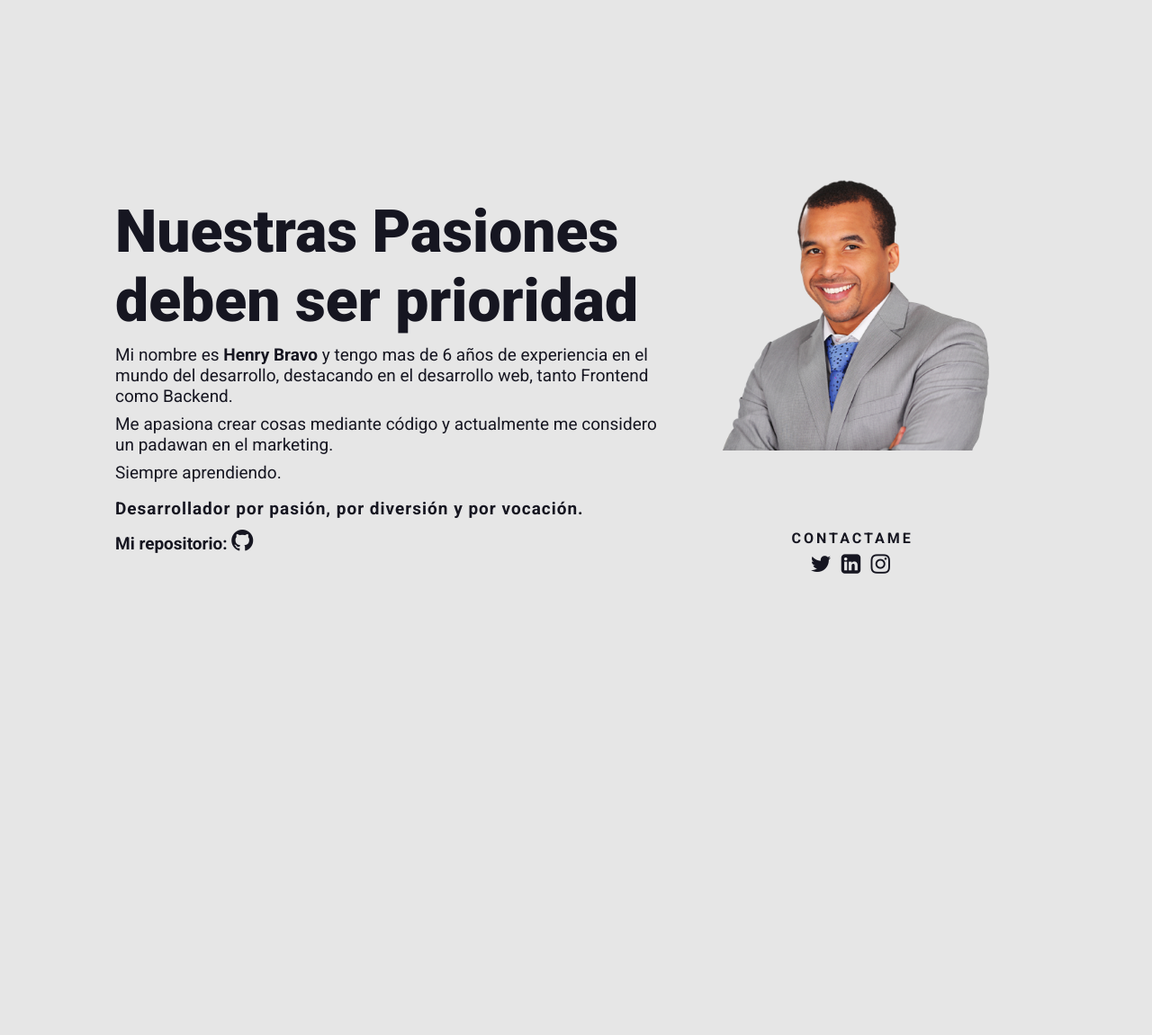
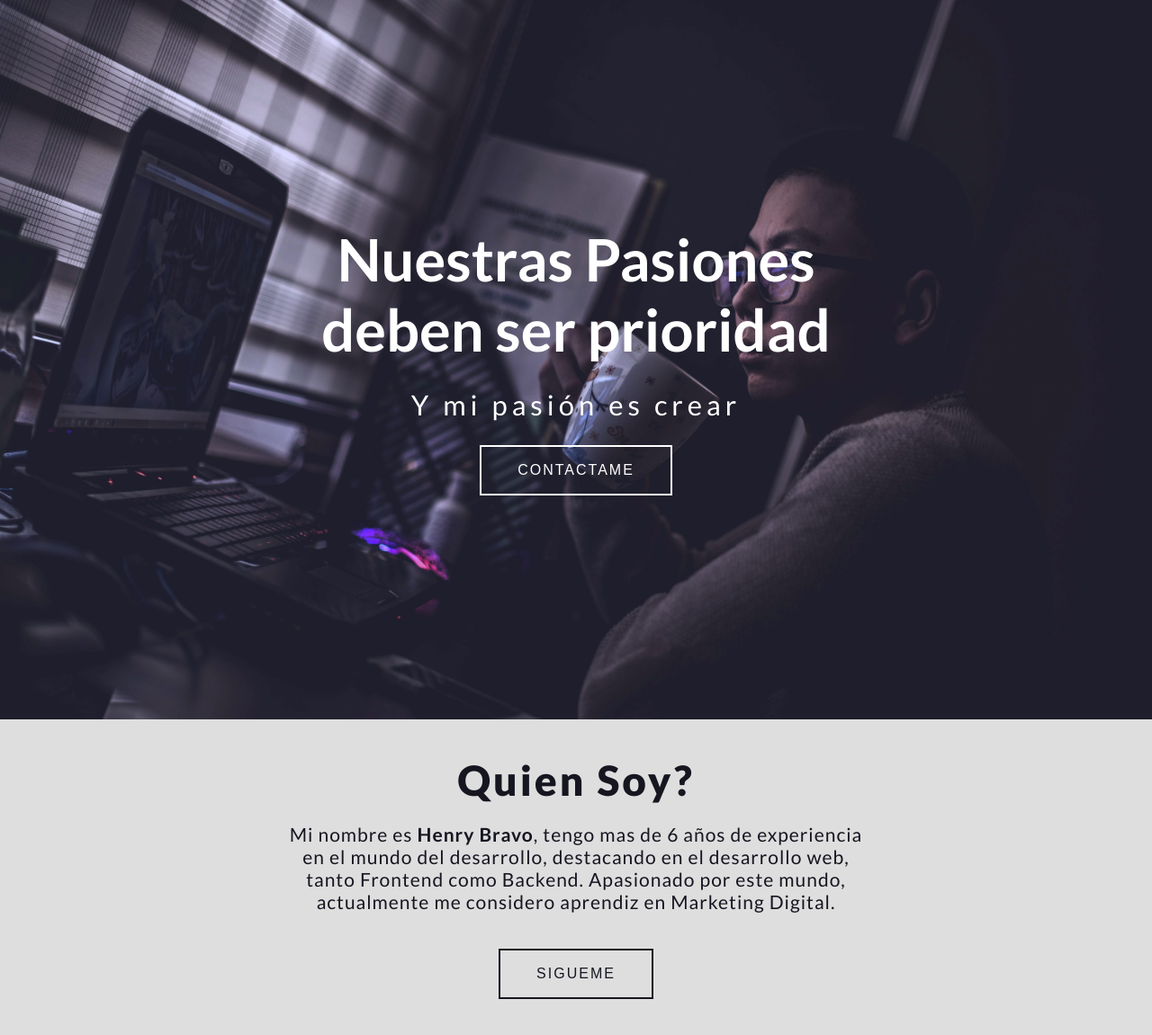
Before and after one commit to HenryGBC/MyPageFront, a website built with webpack: page src/index.html in a window 1280 px wide. Shown: the whole page at 90% size. Before the commit the page ends 800 px from the top, so only its background shows below. Built offline with nearby package versions, Linux system fonts and the light colour scheme.

Commit message:
Section two

```diff
--- a/src/index.html
+++ b/src/index.html
@@ -8,47 +8,39 @@
     <title>HenryGBC</title>
 </head>
 <body>
+    <!-- <nav class="navbar">
+        <div class="logo">
+            <h2>HenryGBC</h2>
+        </div>
+        <button class="btn btn-primary">
+            <span>Contactame</span>
+        </button>
+    </nav> -->
     <div class="section-one">
         <div class="row">
             <div class="text">
                 <h1>Nuestras Pasiones deben ser prioridad</h1>
-                <p>
-                    Mi nombre es <strong>Henry Bravo</strong> y tengo mas de 6 años de experiencia en el mundo del desarrollo,
-                    destacando en el desarrollo web, tanto Frontend como Backend.
-                </p>
-                <p>
-                    Me apasiona crear cosas mediante código y actualmente me considero un padawan en el marketing.
-                </p>
-                <p>
-                    Siempre aprendiendo.
-                </p>
-                <p class="quote">
-                    Desarrollador por pasión, por diversión y por vocación.
-                </p>
-                <p>
-                    <strong>Mi repositorio:</strong>  <a href="#" class="github"><i class="fa fa-github" aria-hidden="true"></i></a>
-                </p>
+                <h2>Y mi pasión es crear</h2>
+                <button class="btn btn-light">
+                    <span>Contactame</span>
+                </button>
+
             </div>
-            <div class="right">
+        </div>
+    </div>
 
-                <div class="image">
+    <div class="section-two">
+        <div class="title">
+            <h2>Quien Soy?</h2>
+        </div>
+        <p>
+            Mi nombre es <strong>Henry Bravo</strong>, tengo mas de 6 años de experiencia en el mundo del desarrollo,
+            destacando en el desarrollo web, tanto Frontend como Backend.  Apasionado por este mundo, actualmente me considero aprendiz en Marketing Digital.
+        </p>
 
-                </div>
-                <div class="contact">
-                        <h4>Contactame</h4>
-                        <a href="#">
-                                <i class="fa fa-twitter" aria-hidden="true"></i>
-                        </a>
-                        <a href="#">
-                                <i class="fa fa-linkedin-square" aria-hidden="true"></i>
-                        </a>
-                        <a href="#">
-                                <i class="fa fa-instagram" aria-hidden="true"></i>
-                        </a>
-                    </div>
-            </div>
-
-        </div>
+        <button class="btn btn-dark">
+            <span>Sigueme</span>
+        </button>
     </div>
 </body>
 </html>
--- a/src/scss/main.scss
+++ b/src/scss/main.scss
@@ -1,82 +1,131 @@
-@import url('https://fonts.googleapis.com/css?family=Roboto:400,500,700,900');
+@import url('https://fonts.googleapis.com/css?family=Lato:400,700,900');
 
 body{
     background: #e6e6e6;
-    font-family: 'Roboto', sans-serif;
+    font-family: 'Lato', sans-serif;
     padding: 0;
     margin: 0;
     color: #161621;
     strong{
         font-weight: bold;
     }
+
+    .btn{
+        padding: 17px 40px;
+        text-transform: uppercase;
+        font-size: 16px;
+        letter-spacing: 2px;
+        border: 2px solid;
+        background-color: transparent;
+        font-weight: 100;
+        transition: all .2s ease-in;
+        cursor: pointer;
+        &.btn-dark{
+            border: 2px solid #161621;
+            color: #161621;
+
+            &:hover{
+                background-color: #161621;
+                color: #fff;
+            }
+        }
+        &.btn-light{
+            border: 2px solid #fff;
+            color: #fff;
+
+            &:hover{
+                background-color: #fff;
+                color: #161621;
+            }
+        }
+    }
+
+    .navbar{
+        display: flex;
+        position: fixed;
+        top: 0;
+        left: 0;
+        width: 100%;
+        background: #161621;
+        color: #fff;
+        height: 53px;
+        justify-content: space-between;
+        align-items: center;
+        padding: 5px;
+        -webkit-box-shadow: 0 8px 6px -6px #999;
+        -moz-box-shadow: 0 8px 6px -6px #999;
+        box-shadow: 0 8px 6px -6px #999;
+        .logo{
+            margin-left: 24px;
+            h2{
+                color: #fff;
+            }
+        }
+
+        .btn{
+            margin-right: 24px;
+        }
+    }
     .section-one{
         height: 100vh;
         width: 100%;
-
+        background: url("../img/developer.jpg");
+        background-repeat: no-repeat;
+        background-size: cover;
+        background-blend-mode: overlay;
+        background-color: #51518d66;
         .row{
             display: flex;
             justify-content: center;
             align-items: center;
             height: 100%;
-            width: 80%;
+            width: 90%;
             margin: 0 auto;
-            max-width: 1600px;
+            max-width: 600px;
         }
         .text{
-            width: 60%;
-            *{
-                color: #161621;
+            width: 100%;
+            text-align: center;
+            h1{
+                font-size: 65px;
+                font-weight: 700;
+                color: #fff;
+                margin-bottom: 5px;
+                margin-top: 0;
             }
-            h1{
-                font-size: 66px;
-                font-weight: 900;
-                margin-bottom: 10px;
-            }
-
-            p{
-                font-size: 19px;
+            h2{
+                color: #fff;
                 font-weight: 100;
-                margin: 8px 0;
-
-                &.quote{
-                    font-weight: 700;
-                    letter-spacing: 1px;
-                    margin-top: 17px;
-                }
-
-                .github{
-                    font-size: 28px;
-                }
-            }
-        }
-        .right{
-            width: 40%;
-            .image{
-                background: url("../img/person_31.png");
-                background-repeat: no-repeat;
-                background-size: contain;
-                height: 400px;
-                margin-top: 30px;
-                position: relative;
-
-
-            }
-            .contact{
-                text-align: center;
-                h4{
-                    margin: 0;
-                    margin-bottom: 5px;
-                    text-transform: uppercase;
-                    letter-spacing: 3px;
-                }
-                a{
-                    color: #161621;
-                    text-decoration: none;
-                    font-size: 25px;
-                    margin-right: 5px;
-                }
+                font-size: 31px;
+                letter-spacing: 5px;
             }
         }
 
     }
+
+    .section-two{
+        padding: 40px;
+        text-align: center;
+        background-color: #dedede;
+        .title{
+            *{
+                margin: 0;
+                font-size: 46px;
+                font-weight: 900;
+                letter-spacing: 3px;
+            }
+        }
+        p{
+            width: 90%;
+            margin: 0 auto;
+            max-width: 650px;
+            font-size: 21px;
+            margin-top: 20px;
+            margin-bottom: 20px;
+            letter-spacing: 1px;
+        }
+        .btn{
+            margin-top: 20px;
+        }
+    }
 }
```
Also changed, not shown: src/img/developer.jpg (added).
